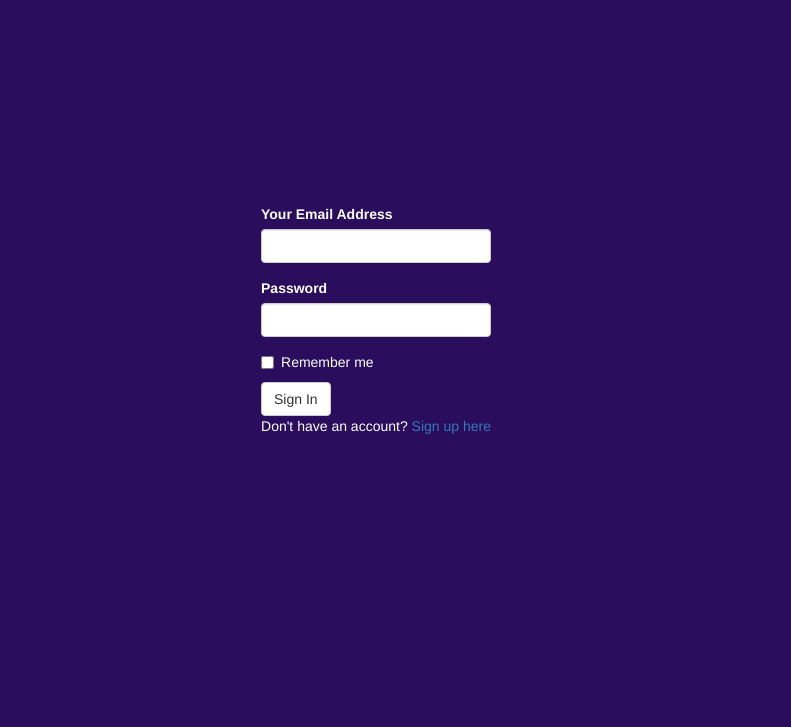
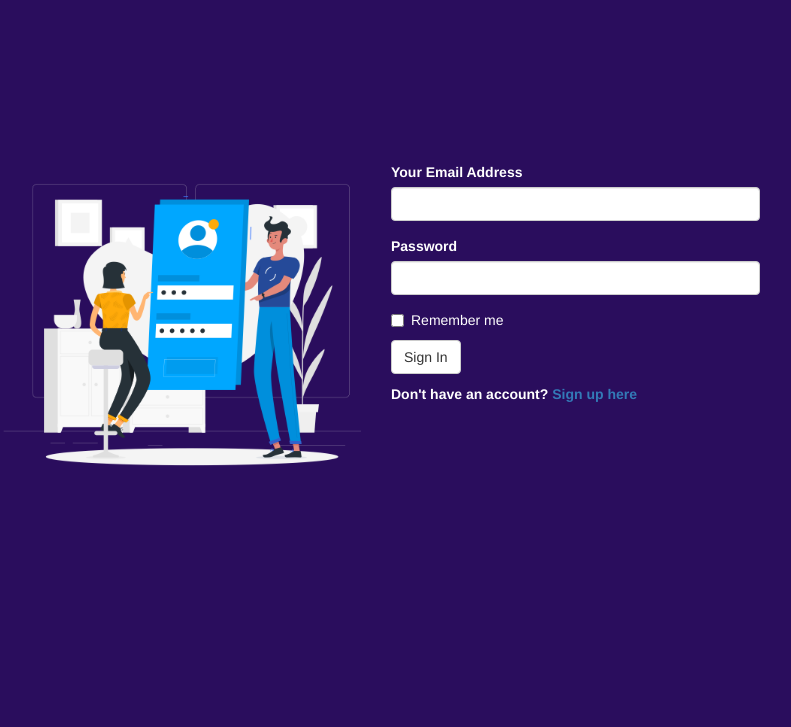
Before and after one commit to MutuaFranklin/PitchCentre, a Flask app: page /auth/ in a window 1280 px wide. Shown: the part 50-777 px from the top of the page, without its empty margins (264-1055 px from the left). Run offline with Flask 2, Linux system fonts and the light colour scheme; some libraries are stand-ins or nearby versions; some web fonts are replaced.

Commit message:
General updates

```diff
--- a/app/models.py
+++ b/app/models.py
@@ -44,7 +44,7 @@ class Pitch(db.Model):
     pitch_id = db.Column(db.Integer,primary_key = True)
     pitch_title = db.Column(db.String)
     pitch_content = db.Column(db.String)
-    posted = db.Column(db.Time,default=datetime.now())
+    posted = db.Column(db.DateTime,default=datetime.now())
     user_id = db.Column(db.Integer,db.ForeignKey("users.id"))
     category= db.Column(db.String)
     up_vote = db.Column(db.Integer, default=0)
@@ -72,7 +72,7 @@ class Comment(db.Model):
     id = db.Column(db.Integer,primary_key = True)
     pitch_id = db.Column(db.Integer, db.ForeignKey("pitches.pitch_id"))
     pitch_comment = db.Column(db.String)
-    posted = db.Column(db.Time,default=datetime.now())
+    posted = db.Column(db.DateTime,default=datetime.now())
     user_id = db.Column(db.Integer,db.ForeignKey("users.id"))
 
 
--- a/app/static/css/styles.css
+++ b/app/static/css/styles.css
@@ -40,17 +40,6 @@
 
 }
 
-.signup{
-
-    height: 70%;
-    width: 100%;
-    display: flex;
-    justify-content: center;
-    align-items: center;
-    color: white;
-    background-color: rgb(42, 13, 93, 0.1);
-
-}
 
 .pitch-card{
     border: 1px solid grey;
--- a/app/templates/auth/login.html
+++ b/app/templates/auth/login.html
@@ -1,10 +1,18 @@
 {% extends 'base.html'%}
 {% import 'bootstrap/wtf.html' as wtf%}
+
+{% block styles%}
+  {{ super() }}
+  <link rel="stylesheet" href="{{url_for('static',filename='css/styles.css')}}">
+{% endblock %}
 
 {% block content %}
 <div class="container login">
     <div class="row">
-      <div class="col-md-12">
+      <div class="col-md-6 login-image">
+        <img src="{{url_for('static',filename='photos/login.png')}}" style="height: 100%; width: 100%;" alt="">
+      </div>
+      <div class="col-md-6">
         <!--Flash message -->
         {% for message in get_flashed_messages() %}
           <div class="alert alert-danger">
@@ -14,7 +22,8 @@
         {% endfor %}
         <!-- Login form -->
         {{wtf.quick_form(login_form)}}
-      <p> Don't have an account? <a href="{{url_for('auth.register')}}">Sign up here</a></p>
+        <p style="font-weight: bold; margin-top: 10px;"> Don't have an account? <a href="{{url_for('auth.register')}}">Sign up here</a></p>
+      </div>
 </div>
 
 {% endblock%}
--- a/config.py
+++ b/config.py
@@ -33,6 +33,9 @@ class ProdConfig(Config):
     '''
     pass
 
+class TestConfig(Config):
+    SQLALCHEMY_DATABASE_URI = 'postgresql+psycopg2://frank:frank50@localhost/test_pitchdb'
+
 
 class DevConfig(Config):
     '''
@@ -47,5 +50,6 @@ class DevConfig(Config):
 
 config_options = {
 'development':DevConfig,
-'production':ProdConfig
+'production':ProdConfig,
+'tests': TestConfig
 }
```
Also changed, not shown: app/static/css/index.css (deleted, +0 -13 lines), app/templates/auth/signup.html (+13 -1 lines), tests/test_pitch.py (+12 -2 lines), app/static/css/home.css (added), app/static/photos/login.png (added), 1 other file. Lines whose indentation alone changed are shown as unchanged.
